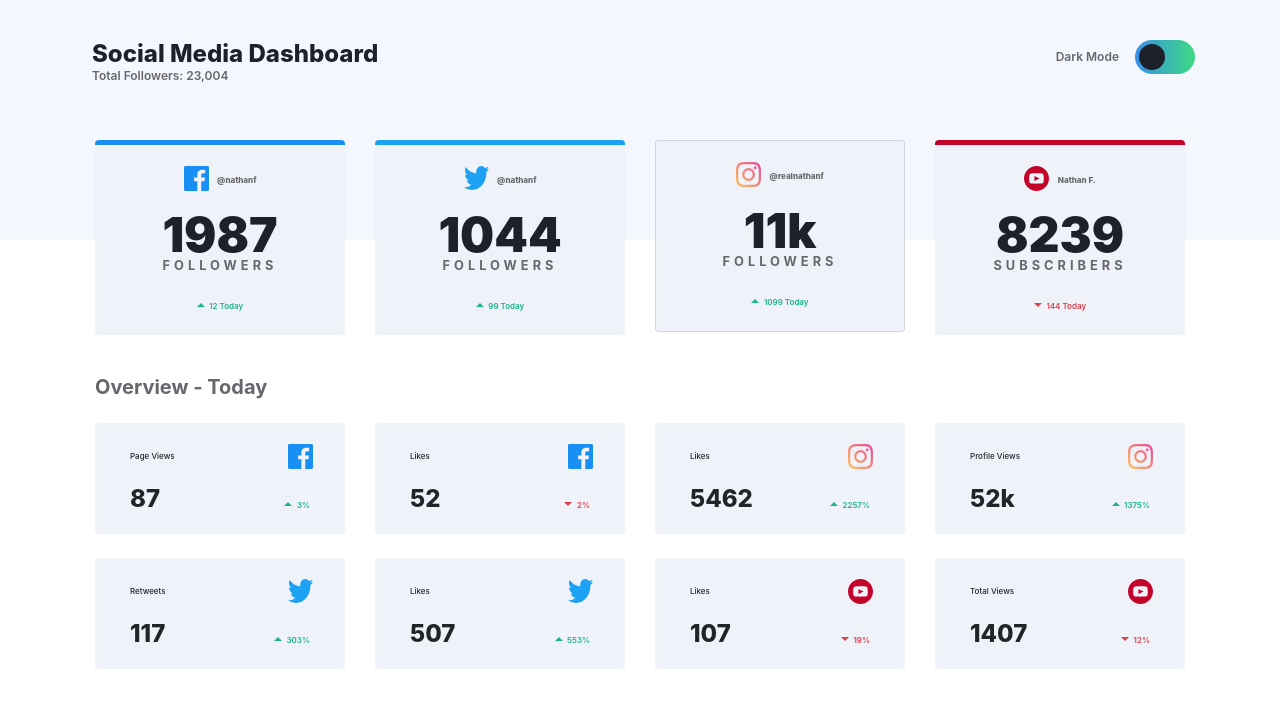
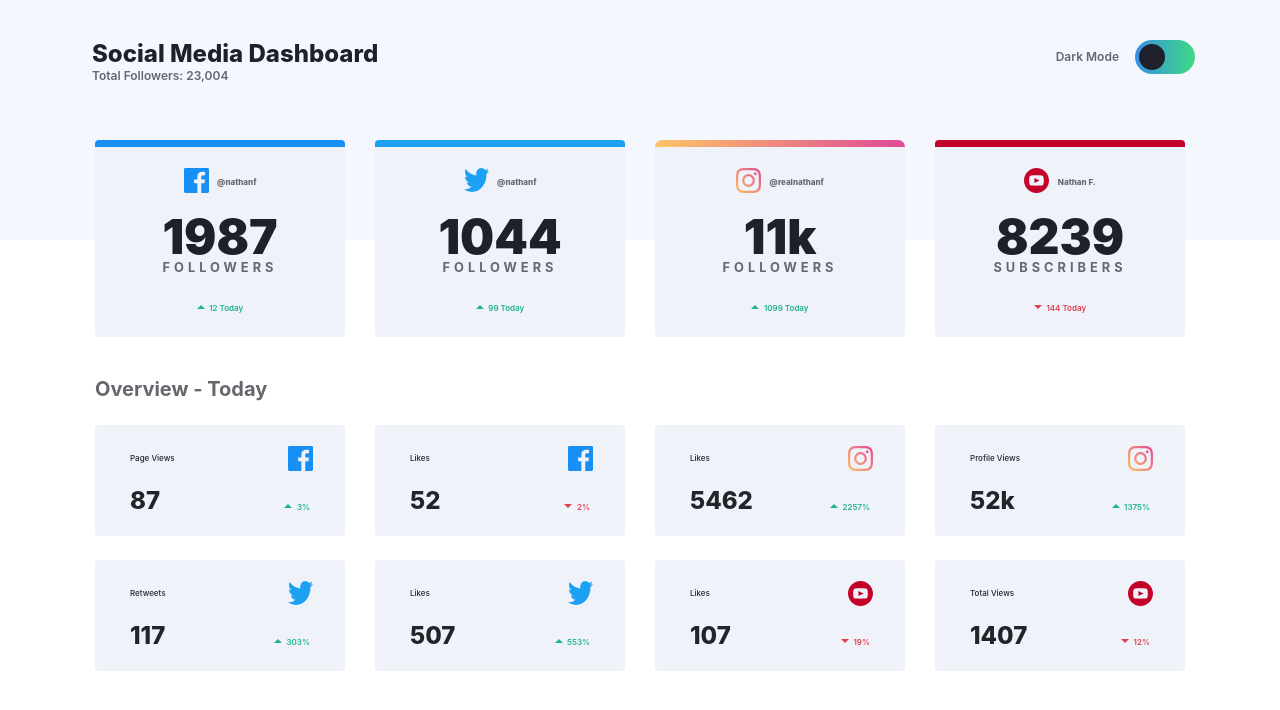
Before and after one commit to ElizabethClohosey/socialMediaDashboard, a website: page index.html in a window 1280 px wide. Drawn offline with nearby package versions, Linux system fonts and the light colour scheme.

Commit message:
instagram border is done - project complete

```diff
--- a/scss/_variables.scss
+++ b/scss/_variables.scss
@@ -27,7 +27,7 @@ $secondaryTextDark: #8b97c6;
 $primaryDarkBlue: #1e202a; //primary text, dark mainBg and toggle circle
 $facebook: #198ff5;
 $twitter: #1ca0f2;
-$instagram: linear gradient #fdc468 to #df4996;
+$instagram: linear-gradient(to right, #fdc468, #df4996);
 $youTube: #c4032a;
 // stats
 $limeGreen: #1db489;
--- a/scss/main_style.scss
+++ b/scss/main_style.scss
@@ -117,30 +117,34 @@ input:checked + .slider:before {
 
 .facebook-card {
   border: none;
-  border-top: 5px solid $facebook;
+  border-top: 7px solid $facebook;
 }
 
 .twitter-card {
   border: none;
-  border-top: 5px solid $twitter;
+  border-top: 7px solid $twitter;
 }
 
-// .instagram-card {
-//   border: none;
-//   border: 10px solid transparent;
-//   // max-width: 250px;
-//   // padding: 1rem;
-//   // color: white;
-//   border-width: 5px;
-//   border-style: solid;
-//   // border-image: linear-gradient(#fdc468 to #df4996);
-//   // border-image: linear-gradient(to bottom, #fdc468, #df4996) 1 100%;
-//   border-image: linear-gradient(to right, red, yellow) 1 100%;
-// }
+.instagram-card {
+  border: none;
+  border-top: 7px solid transparent; // to compensate card size to be consistent with other cards because of how I added border-top (see below .instagram-card:first-child:before)
+}
+
+.instagram-card:first-child:before {
+  content: "";
+  position: absolute;
+  width: 100%;
+  height: 7px;
+  background: $instagram;
+  border-top-left-radius: 0.5rem;
+  border-top-right-radius: 0.5rem;
+  top: -7px; // to compensate for transparent border to maintain card height
+  left: 0;
+}
 
 .youtube-card {
   border: none;
-  border-top: 5px solid $youTube;
+  border-top: 7px solid $youTube;
 }
 
 // ================
```
Also changed, not shown: dist/css/main_style.css, 1 other file.
